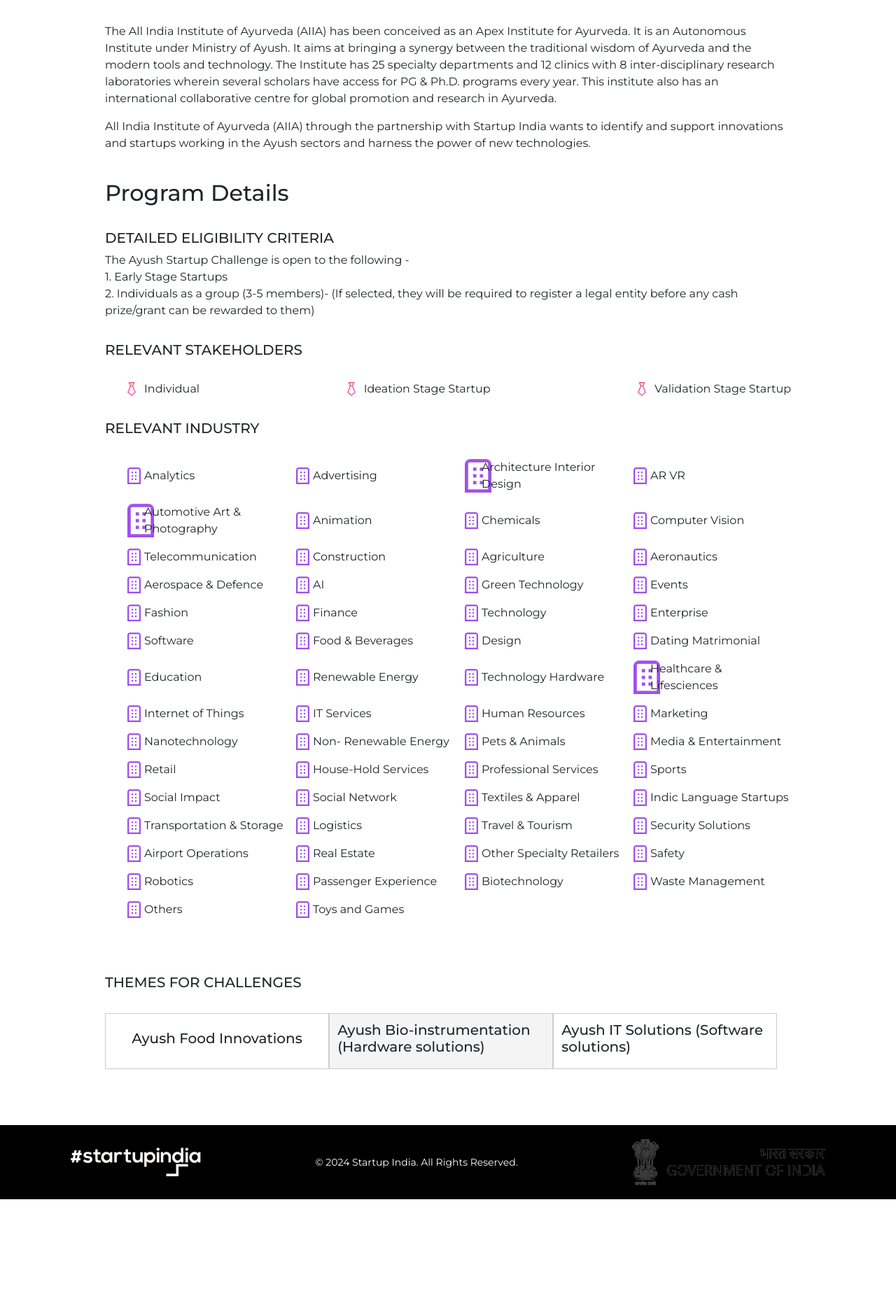
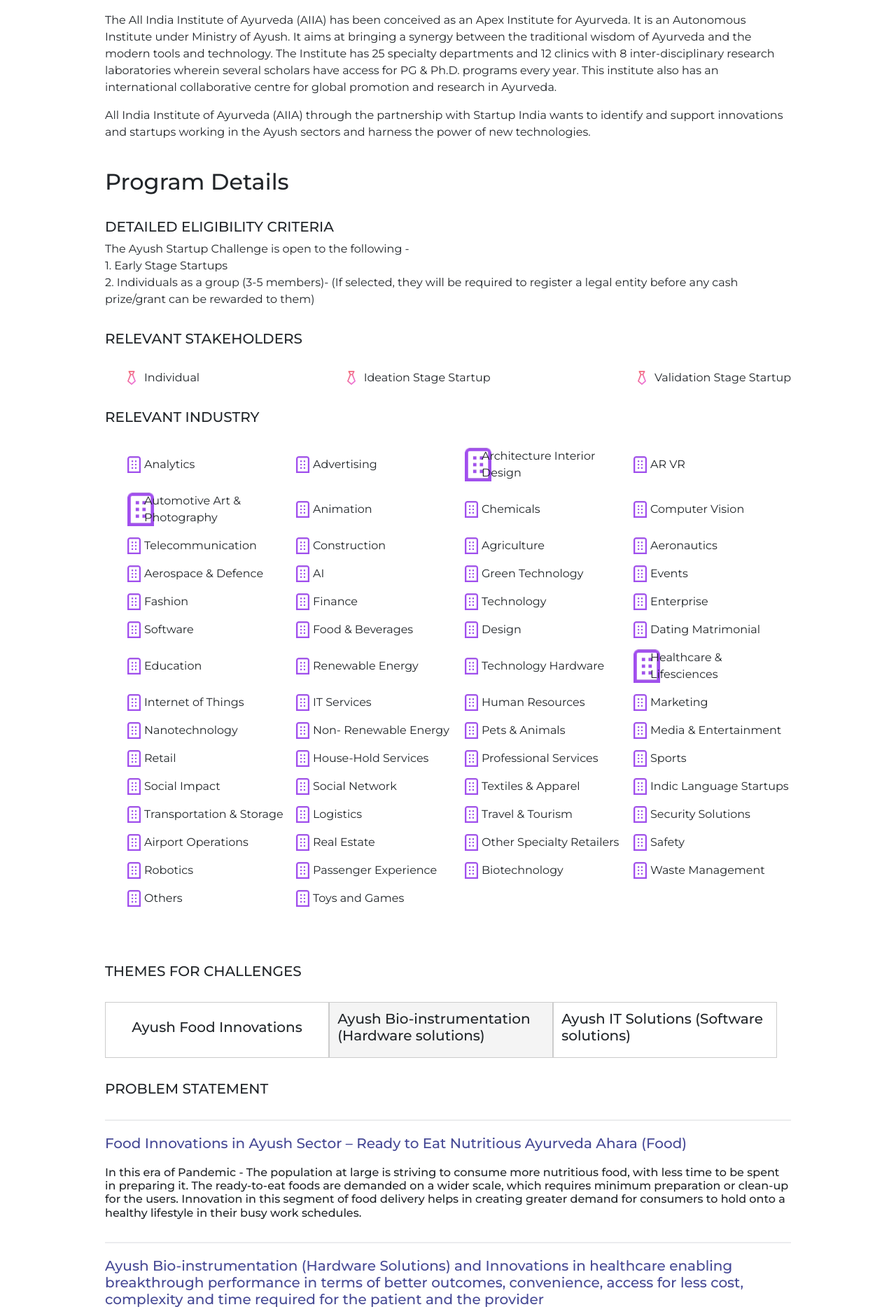
Before and after one commit to sanjithsmurthy/ayush-startup-portal, a Django app: page / in a window 1280 px wide; the page is wider, and only the part inside the window is pictured. Shown: the part 615-2483 px from the top of that part at 70% size. Before the commit the page ends 2329 px from the top of that part, so only its background shows below. Run offline with Django 5.2, Linux system fonts and the light colour scheme.

Commit message:
added problem statement

```diff
--- a/startup-ayush-portal/project/app/static/app/styles.css
+++ b/startup-ayush-portal/project/app/static/app/styles.css
@@ -5,7 +5,7 @@
 }
 .header-top {
     background-color: white;
-    padding: 0.5rem 0;
+ /*   padding: 0.5rem 0;*/
     position: relative;
 }
 .carousel-inner {
@@ -26,6 +26,8 @@
     position: absolute;
     z-index: 2;
     left:90rem;
+    overflow: hidden;
+    max-width: 6rem;
     bottom: 0.5rem;
 }
 
@@ -44,6 +46,7 @@
     flex-direction: row;
     flex-wrap: wrap;
 }
+
 .head {
     display: flex;
     justify-content: space-around;
@@ -144,6 +147,22 @@
     border-right: 0px;
 }
 
+.problem-statement{
+    display:flex;
+    flex-direction: column;
+    align-items: center;
+    justify-content: center;
+    flex-wrap: wrap;
+}
+
+.problem-statement >div{
+    border-top: 2px solid #ebecee;
+}
+.color-h5-problem-statement{
+    color:#464995;
+    margin:20px 0 20px 0;
+}
+
 /* #follow-section {
     width: 5.875rem;
     height: 1.5rem;
--- a/startup-ayush-portal/project/app/templates/app/index.html
+++ b/startup-ayush-portal/project/app/templates/app/index.html
@@ -1,5 +1,6 @@
 <!DOCTYPE html>
 <html>
+
 <head>
     <meta charset="UTF-8">
     <meta name="viewport" content="width=device-width, initial-scale=1.0">
@@ -27,6 +28,7 @@
     <style>
     </style>
 </head>
+
 <body>
     <!-- bootstrap js -->
     <script src="https://cdn.jsdelivr.net/npm/bootstrap@5.3.3/dist/js/bootstrap.bundle.min.js"
@@ -45,11 +47,12 @@
                 <div class="logos">
                     {% load static %}
                     <img src="{% static 'app/Ministry-of-AYUSH.png' %}" id="image-size-1" alt="Government of India">
-                    <img src="{% static 'app/ayush.png' %}" id="image-size-2" alt="Indian Ministry Of Industry and Commerece">
+                    <img src="{% static 'app/ayush.png' %}" id="image-size-2"
+                        alt="Indian Ministry Of Industry and Commerece">
                 </div>
                 <div class="links">
                     <a href="#home">Home</a>
-                        <a href="#about">About</a>
+                    <a href="/about">About</a>
                     <a href="#contact">Contact</a>
                     <a href="/signup">Login</a>
                 </div>
@@ -83,11 +86,13 @@
                     <img src="{% static 'app/c3.png' %}" class="d-block w-100" alt="...">
                 </div>
             </div>
-            <button class="carousel-control-prev" type="button" data-bs-target="#carouselExampleRide" data-bs-slide="prev">
+            <button class="carousel-control-prev" type="button" data-bs-target="#carouselExampleRide"
+                data-bs-slide="prev">
                 <span class="carousel-control-prev-icon" aria-hidden="true"></span>
                 <span class="visually-hidden">Previous</span>
             </button>
-            <button class="carousel-control-next" type="button" data-bs-target="#carouselExampleRide" data-bs-slide="next">
+            <button class="carousel-control-next" type="button" data-bs-target="#carouselExampleRide"
+                data-bs-slide="next">
                 <span class="carousel-control-next-icon" aria-hidden="true"></span>
                 <span class="visually-hidden">Next</span>
             </button>
@@ -114,7 +119,8 @@
             The Ayush Startup Challenge is open to the following -<br>
             1. Early Stage Startups<br>
             2. Individuals as a group (3-5 members)-
-                (If selected, they will be required to register a legal entity before any cash prize/grant can be rewarded to them)<br>
+            (If selected, they will be required to register a legal entity before any cash prize/grant can be rewarded
+            to them)<br>
         </p>
 
         <div class="Stake_Industry">
@@ -164,7 +170,7 @@
                 <li>Media &amp; Entertainment</li>
                 <li>Retail</li>
                 <li>House-Hold Services</li>
-                <li>Professional  Services</li>
+                <li>Professional Services</li>
                 <li>Sports</li>
                 <li>Social Impact</li>
                 <li>Social Network</li>
@@ -200,7 +206,55 @@
                 <h5>Ayush IT Solutions (Software solutions)</h5>
             </div>
         </div>
+        <!-- problem statement -->
+        <h5>PROBLEM STATEMENT</h5><br>
+        <div class="problem-statement">
+
+            <div>
+                <h5 class="color-h5-problem-statement">Food Innovations in Ayush Sector – Ready to Eat Nutritious Ayurveda Ahara (Food)</h5>
+                <h6>In this era of Pandemic - The population at large is striving to consume more nutritious food, with
+                    less
+                    time to be spent in preparing it.
+                    The ready-to-eat foods are demanded on a wider scale, which requires minimum preparation or clean-up
+                    for
+                    the users.
+                    Innovation in this segment of food delivery helps in creating greater demand for consumers to hold
+                    onto
+                    a healthy lifestyle in their busy work schedules.</h6><br>
             </div>
+            <div>
+                <h5 class="color-h5-problem-statement">Ayush Bio-instrumentation (Hardware Solutions) and Innovations in healthcare enabling breakthrough
+                    performance in terms of better outcomes, convenience, access for less cost, complexity and time
+                    required
+                    for the patient and the provider</h5>
+                <h6> Innovations can be in the area of 3-D printed devices for Ayurveda Medical Technology products,
+                    Convenient care/Urgent care at lower cost to patients, Telehealth, Panchakarma Instrumentation,
+                    Innovation in instruments used for pharmaceutical processing of Ayurveda drugs on lab scale, drug
+                    ATMs,
+                    Innovation in instrumentation for analysis and quality control of Ayurvedic drugs etc.</h6><br>
+            </div>
+            <div>
+                <h5 class="color-h5-problem-statement">Ayush IT Solutions in the areas of Artificial Intelligence (AI) based solutions in Ayurveda
+                    Diagnostics,
+                    Virtual reality, Biosensors & Trackers</h5>
+                <h6 >Innovations in Information technologies (i.e. ITs) have the capacity, more than any other medium, to
+                    facilitate various stakeholders of Ayush Sector.
+                    Innovations can be in the area of Artificial Intelligence (AI) based solutions in Ayurveda
+                    Diagnostics,
+                    Virtual reality, Bio-sensors & Trackers, Convenient care/Urgent care at lower cost to patients,
+                    Leveraging data to physician experience (During diagnosis and treatment and taking patient
+                    feedback),
+                    Databases, methods for identifying various phases of pharmaceutical processing, web based networking
+                    for
+                    raw drug consumption in pharmaceutical industry with linkages etc. </h6><br>
+            </div>
+
+        </div>
+
+    </div>
+
+
+
     <footer>
         <div class="end">
             {% load static %}
@@ -213,4 +267,5 @@
         </div>
     </footer>
 </body>
+
 </html>
--- a/startup-ayush-portal/project/app/urls.py
+++ b/startup-ayush-portal/project/app/urls.py
@@ -7,4 +7,5 @@
     path('signup/', views.signup, name='signup'),
     path('signin/', views.signin, name='signin'),
     path('signout/', views.signout, name='signout'),
+
 ]
--- a/startup-ayush-portal/project/app/views.py
+++ b/startup-ayush-portal/project/app/views.py
@@ -47,3 +47,6 @@
 
 def signout(request):
     pass
+
+def about(request):
+    return render(request,'app/about.html')
--- a/startup-ayush-portal/project/project/urls.py
+++ b/startup-ayush-portal/project/project/urls.py
@@ -5,4 +5,5 @@
 urlpatterns = [
     path('admin/', admin.site.urls),
     path('', include('app.urls')),
+    path('about/',views.about,name='about'),
 ]
```
Also changed, not shown: startup-ayush-portal/project/app/templates/app/about.html (+18 -0 lines). Lines whose indentation alone changed are shown as unchanged.
